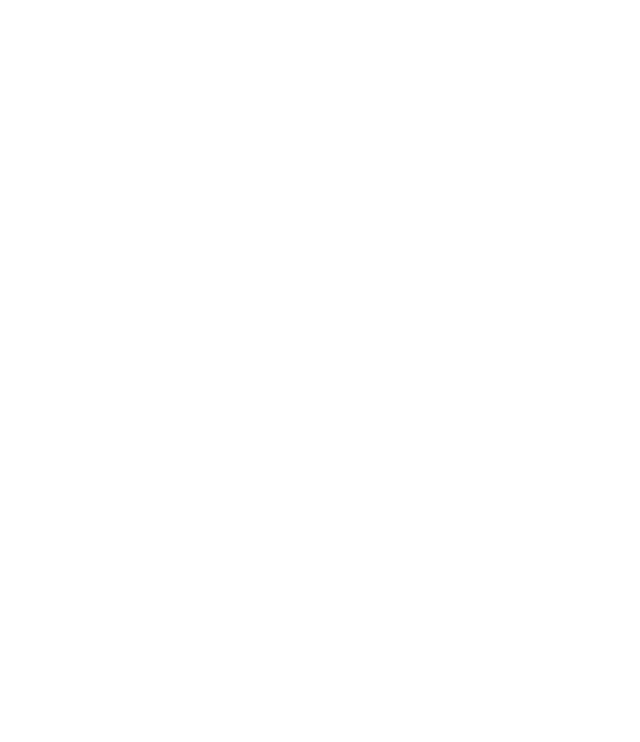
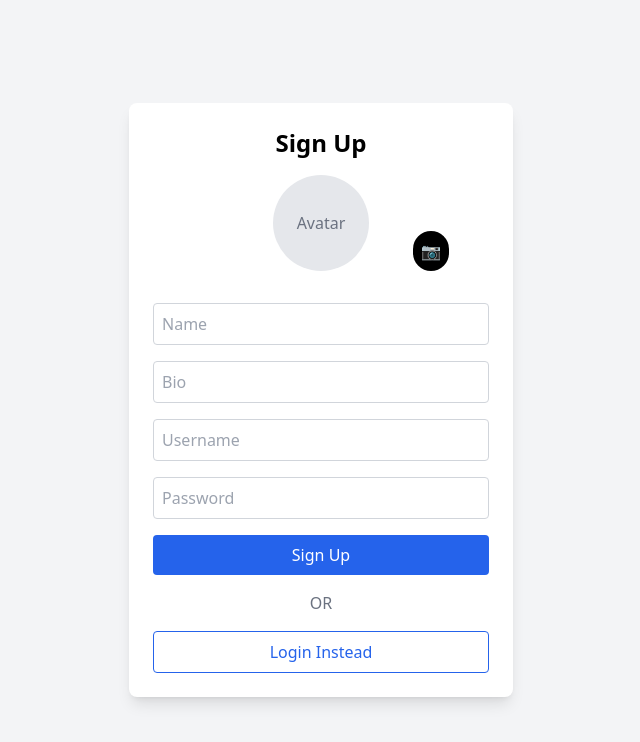
Before and after one commit to Prince5653/devforge-frontend, a React (Create React App) app: page /signup in a window 1280 px wide. Before the commit this address had no page. Shown: the top 742 px of the page, without its empty margins (319-959 px from the left). Built offline with nearby package versions, Linux system fonts and the light colour scheme.

Commit message:
Login and signup page

```diff
--- a/src/App.js
+++ b/src/App.js
@@ -1,18 +1,18 @@
 import React from "react";
-import { BrowserRouter as Router, Route, Routes } from "react-router-dom";
+import { BrowserRouter as Router, Routes, Route } from "react-router-dom";
 import Homepage from "./Components/Homepage";
-import Test from "./Components/Test";
+import Login from "./pages/Login";
+import Signup from "./pages/SignUp";
 
 const App = () => {
   return (
-    <div>
-      <Router>
-        <Routes>
-          <Route path="" element={<Homepage />} />
-          <Route path="/test" element={<Test />} />
-        </Routes>
-      </Router>
-    </div>
+    <Router>
+      <Routes>
+        <Route path="/" element={<Homepage />} />
+        <Route path="/login" element={<Login />} />
+        <Route path="/signup" element={<Signup />} />
+      </Routes>
+    </Router>
   );
 };
 
--- a/src/Common/Header.js
+++ b/src/Common/Header.js
@@ -1,28 +1,35 @@
-import React from 'react'
+import React from "react";
+import { Link } from "react-router-dom";
 
 const Header = () => {
   return (
     <div>
       <nav class="flex bg-white justify-between items-center px-6 py-4">
-            <img src="" alt="Logo" class="h-8"/>
-
+        <img src="" alt="Logo" class="h-8" />
 
         <div class="flex space-x-4 ">
           <ul class="flex space-x-8 items-center">
-                    <li class="relative cursor-pointer transition-all duration-200 group rounded-xl shadow-md py-1 px-4 border-black border hover:shadow-2xl"><search>Search</search></li>
-                    <li class="cursor-pointer py-1 px-5 rounded-xl shadow-md border hover:shadow-2xl transition-all duration-200 ">Contact</li>
-                    <li>
-                        <button class="px-5 py-1 bg-white text-black  rounded-xl  hover:shadow-2xl transition-all duration-200 hover:border-1 hover:border-[#8294E5]"><a href="#">Login</a></button>
+            <li class="relative cursor-pointer transition-all duration-200 group rounded-xl shadow-md py-1 px-4 border-black border hover:shadow-2xl">
+              <search>Search</search>
+            </li>
+            <li class="cursor-pointer py-1 px-5 rounded-xl shadow-md border hover:shadow-2xl transition-all duration-200 ">
+              Contact
             </li>
             <li>
-                    <button class="mx-px px-4 py-2 text-white bg-[#8294E5] rounded-xl border-1 border hover:shadow-2xl transition-all duration-200"><a href="#">SignUp</a></button>
+              <button class="px-5 py-1 bg-white text-black  rounded-xl  hover:shadow-2xl transition-all duration-200 hover:border-1 hover:border-[#8294E5]">
+              <Link to="/login">Login</Link>
+              </button>
+            </li>
+            <li>
+              <button class="mx-px px-4 py-2 text-white bg-[#8294E5] rounded-xl border-1 border hover:shadow-2xl transition-all duration-200">
+                <Link to="/signup">SignUp</Link>
+              </button>
             </li>
           </ul>
         </div>
       </nav>
+    </div>
+  );
+};
 
-    </div>
-  )
-}
-
-export default Header
+export default Header;
--- /dev/null
+++ b/src/pages/Login.js
@@ -0,0 +1,44 @@
+
+import React from "react";
+import { useNavigate } from "react-router-dom";
+
+const Login = () => {
+  const navigate = useNavigate();
+
+  return (
+    <div className="flex items-center justify-center h-screen bg-gray-100">
+      <div className="bg-white p-6 shadow-lg rounded-lg w-96">
+        <h2 className="text-2xl font-semibold text-center mb-4">Login</h2>
+        <form className="space-y-4">
+          <input
+            type="text"
+            placeholder="Username"
+            className="w-full p-2 border border-gray-300 rounded focus:outline-none focus:ring focus:ring-blue-200"
+            required
+          />
+          <input
+            type="password"
+            placeholder="Password"
+            className="w-full p-2 border border-gray-300 rounded focus:outline-none focus:ring focus:ring-blue-200"
+            required
+          />
+          <button
+            type="submit"
+            className="w-full py-2 bg-blue-600 text-white rounded hover:bg-blue-700"
+          >
+            Login
+          </button>
+        </form>
+        <p className="text-center my-4 text-gray-500">OR</p>
+        <button
+          className="w-full py-2 text-blue-600 border border-blue-600 rounded hover:bg-blue-50"
+          onClick={() => navigate("/signup")}
+        >
+          Sign Up Instead
+        </button>
+      </div>
+    </div>
+  );
+};
+
+export default Login;
--- /dev/null
+++ b/src/pages/SignUp.js
@@ -0,0 +1,67 @@
+import React from "react";
+import { Link, useNavigate } from "react-router-dom";
+
+const SignUp = () => {
+  const navigate = useNavigate();
+
+  return (
+    <div className="flex items-center justify-center h-screen bg-gray-100">
+      <div className="bg-white p-6 shadow-lg rounded-lg w-96">
+        <h2 className="text-2xl font-semibold text-center mb-4">Sign Up</h2>
+        <form className="space-y-4">
+          <div className="relative flex justify-center mb-4">
+            <div className="w-24 h-24 rounded-full bg-gray-200 flex items-center justify-center">
+              <span className="text-gray-500">Avatar</span>
+            </div>
+            <label
+              htmlFor="avatar"
+              className="absolute bottom-0 right-10 bg-black p-2 text-white rounded-full cursor-pointer"
+            >
+              📷
+              <input id="avatar" type="file" className="hidden" />
+            </label>
+          </div>
+          <input
+            type="text"
+            placeholder="Name"
+            className="w-full p-2 border border-gray-300 rounded focus:outline-none focus:ring focus:ring-blue-200"
+            required
+          />
+          <input
+            type="text"
+            placeholder="Bio"
+            className="w-full p-2 border border-gray-300 rounded focus:outline-none focus:ring focus:ring-blue-200"
+            required
+          />
+          <input
+            type="text"
+            placeholder="Username"
+            className="w-full p-2 border border-gray-300 rounded focus:outline-none focus:ring focus:ring-blue-200"
+            required
+          />
+          <input
+            type="password"
+            placeholder="Password"
+            className="w-full p-2 border border-gray-300 rounded focus:outline-none focus:ring focus:ring-blue-200"
+            required
+          />
+          <button
+            type="submit"
+            className="w-full py-2 bg-blue-600 text-white rounded hover:bg-blue-700"
+          >
+            Sign Up
+          </button>
+        </form>
+        <p className="text-center my-4 text-gray-500">OR</p>
+        <button
+          className="w-full py-2 text-blue-600 border border-blue-600 rounded hover:bg-blue-50"
+          onClick={() => navigate("/login")}
+        >
+          Login Instead
+        </button>
+      </div>
+    </div>
+  );
+};
+
+export default SignUp;
```
Also changed, not shown: src/Components/Homepage.js (+5 -3 lines). Lines whose indentation alone changed are shown as unchanged.
